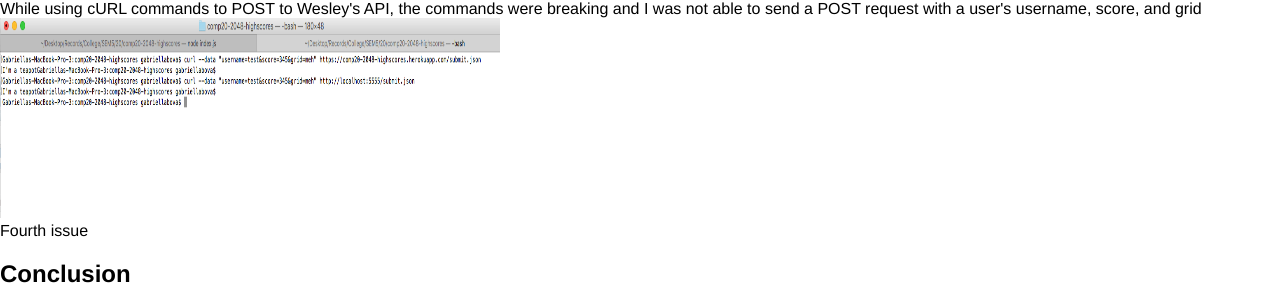
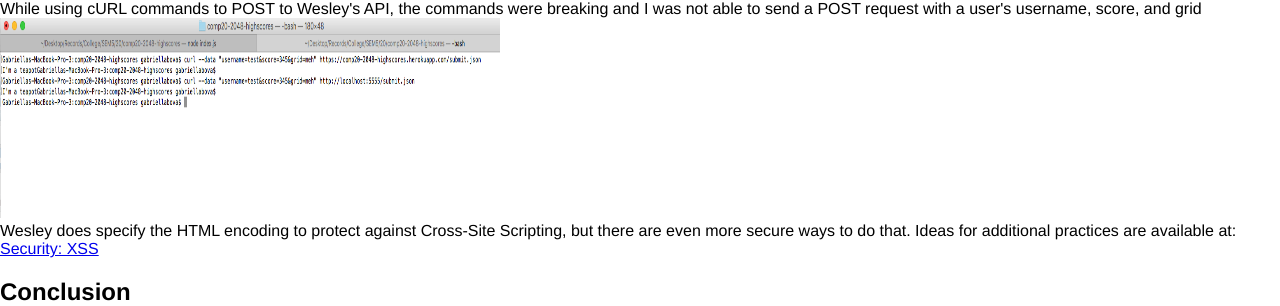
Before and after one commit to gbova/comp20-gbova, a plain HTML site: page security/index.html in a window 1280 px wide. Shown: the part 1501-1807 px from the top of the page. Drawn offline with Linux system fonts and the light colour scheme; files that its build step writes are made by us from their sources.

Commit message:
Add XSS URL

```diff
--- a/security/index.html
+++ b/security/index.html
@@ -32,7 +32,14 @@
 	<div id="text-block"> While using cURL commands to POST to Wesley's API, the commands were breaking and I was not able to send a POST request with a user's username, score, and  grid </div>
 	<img src="cURLCommands.png" alt="Smiley face" height="200" width="500">
 
-	<div id="text-block"> Fourth issue </div>
+	<div id="text-block"> Wesley does specify the HTML encoding to protect against Cross-Site Scripting, but there are even more secure ways to do that. Ideas for additional practices are available at:
+
+	<a href="https://www.owasp.org/index.php/XSS_(Cross_Site_Scripting)_Prevention_Cheat_Sheet">Security: XSS</a>
+
+	</div>
+
+
+
 
 <h2>Conclusion</h2>
 
```
